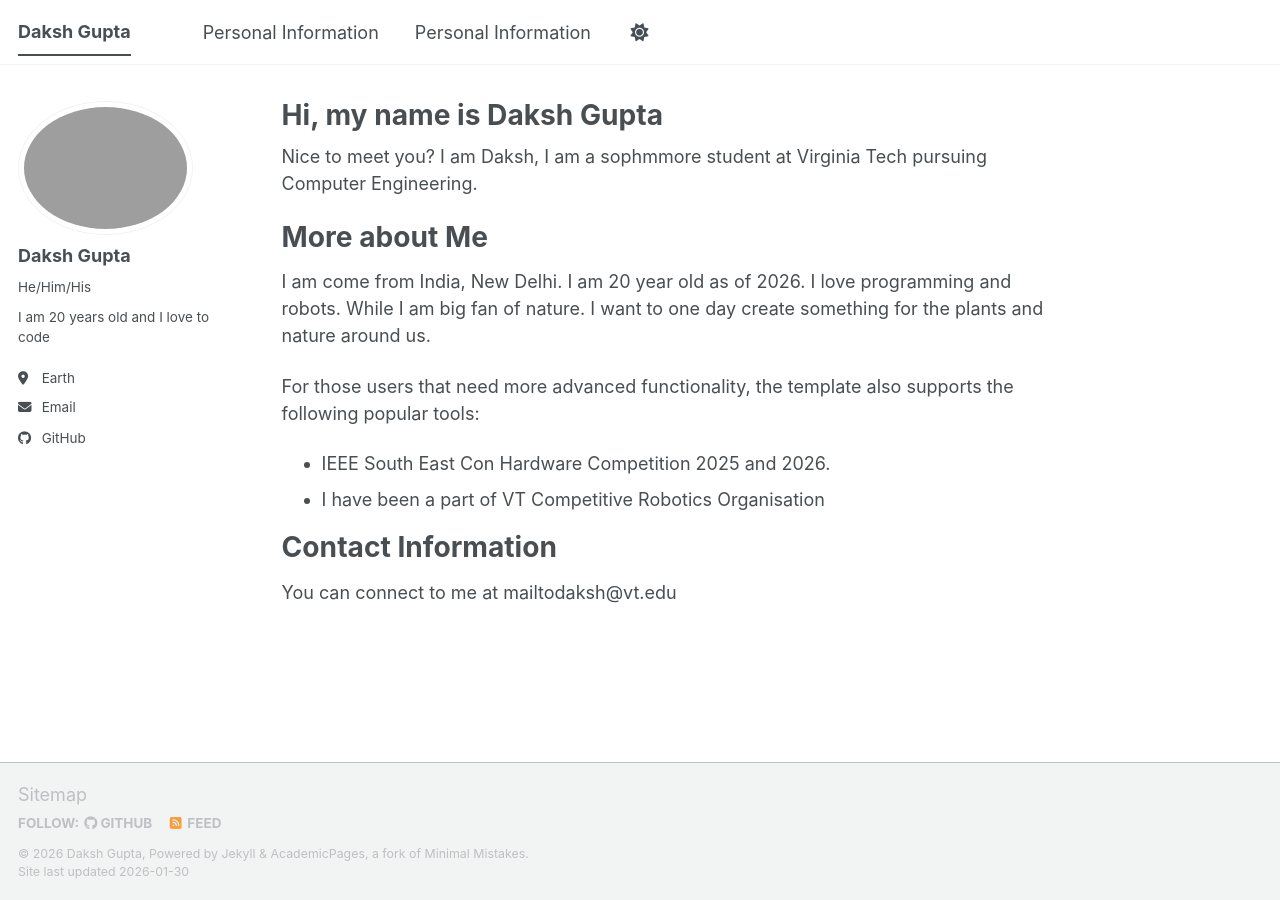
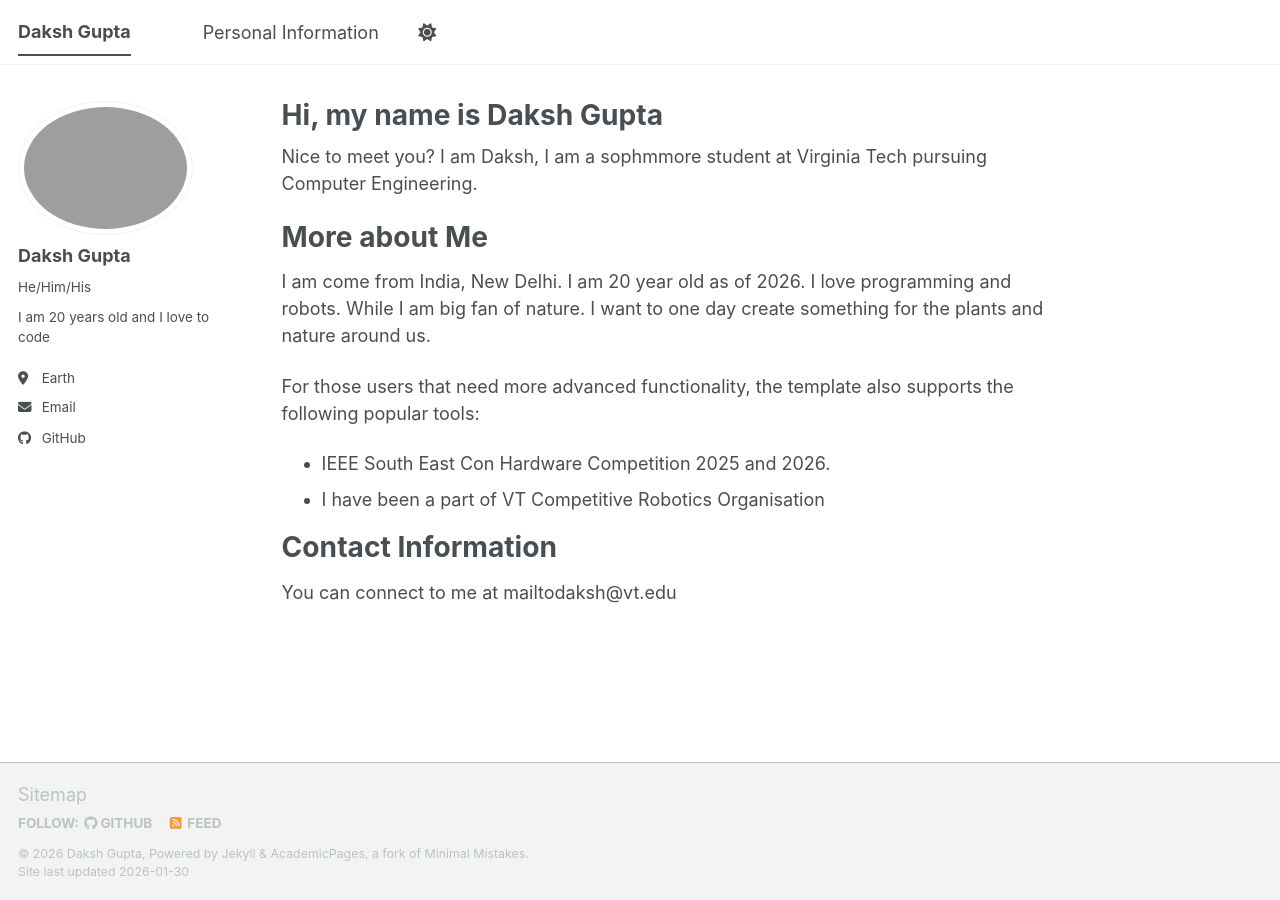
Before and after one commit to AdvanceUser2005/AdvanceUser2005.github.io, a Jekyll site: the page built from _pages/about.md, in a window 1280 px wide. Built offline with Jekyll 4.4.1, drawn with Linux system fonts in a browser that asks for light colours; a script bundle is joined from its source files by our own code; library files that are not in the unit come from our copies.

Commit message:
Fixed Multiple Occurences of same top bar links

```diff
--- a/_data/navigation.yml
+++ b/_data/navigation.yml
@@ -8,8 +8,6 @@
 #      Markdown formatted page while the second is generated using JSON.
 
 main:
-  - title: "Personal Information"
-    url: /publications/
 
   - title: "Personal Information"
     url: /cv/
```
